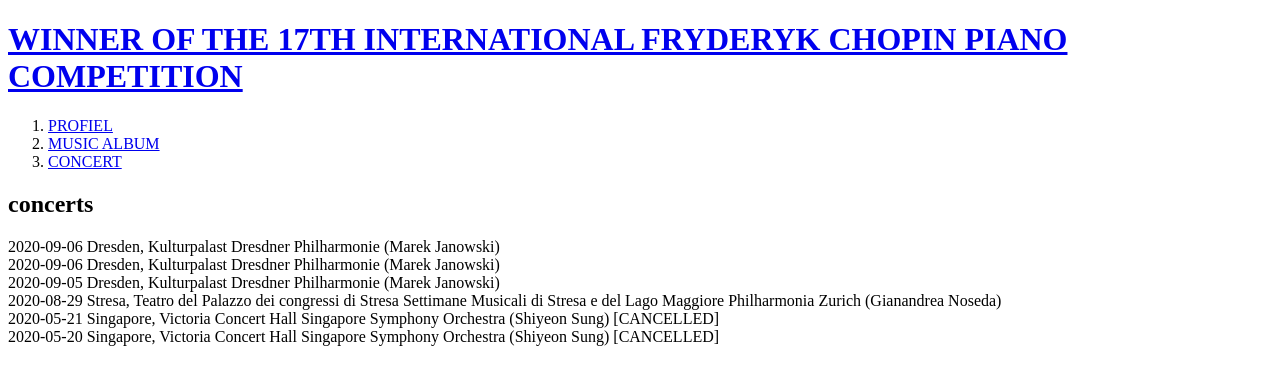
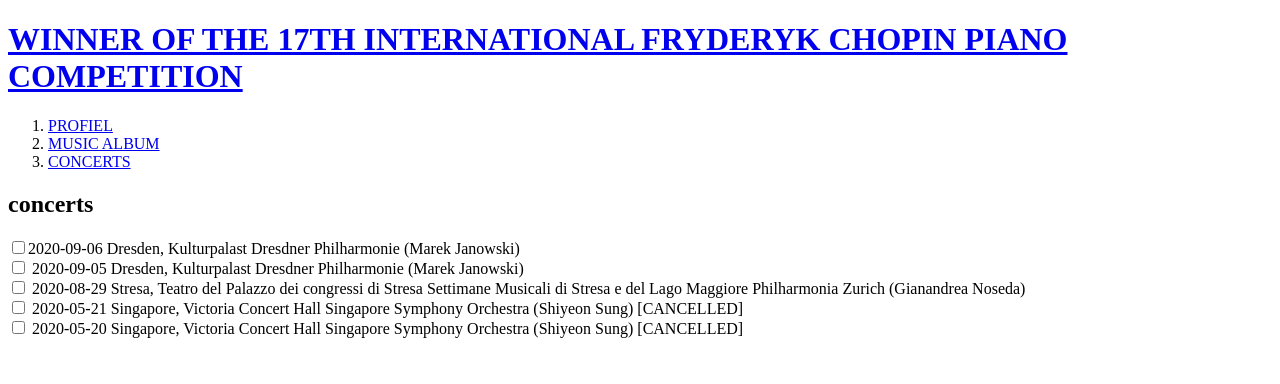
Before and after one commit to rightaway-j/for-the-first-time-creating, a plain HTML site: page 3.html in a window 1280 px wide. Drawn offline with Linux system fonts and the light colour scheme.

Commit message:
version2

```diff
--- a/3.html
+++ b/3.html
@@ -1,7 +1,7 @@
 <!doctype html>
 <html>
 <head>
-<title>Every Thing Of Seong-Jin Cho-concerts</title>
+<title>EveryThing Of Seong-Jin Cho-concerts</title>
 <meta charset="utf-8">
 </head>
 
@@ -10,15 +10,15 @@
  <ol>
   <li><a href="1.html">PROFIEL</a></li>
   <li><a href="2.html">MUSIC ALBUM</a></li>
-  <li><a href="3.html">CONCERT</a></li>
+  <li><a href="3.html">CONCERTS</a></li>
 </ol>
  <h2>concerts </h2>
- <p>2020-09-06	Dresden, Kulturpalast	Dresdner Philharmonie (Marek Janowski)<br>
-2020-09-06	Dresden, Kulturpalast	Dresdner Philharmonie (Marek Janowski)<br>
-2020-09-05	Dresden, Kulturpalast	Dresdner Philharmonie (Marek Janowski)<br>
-2020-08-29	Stresa, Teatro del Palazzo dei congressi di Stresa Settimane Musicali di Stresa e del Lago Maggiore	Philharmonia Zurich (Gianandrea Noseda)<br>
-2020-05-21	Singapore, Victoria Concert Hall	Singapore Symphony Orchestra (Shiyeon Sung) [CANCELLED]<br>
-2020-05-20	Singapore, Victoria Concert Hall	Singapore Symphony Orchestra (Shiyeon Sung) [CANCELLED]<br>
+ <p>
+<input type="checkbox">2020-09-06	Dresden, Kulturpalast	Dresdner Philharmonie (Marek Janowski)<br>
+<input type="checkbox"> 2020-09-05	Dresden, Kulturpalast	Dresdner Philharmonie (Marek Janowski)<br>
+<input type="checkbox"> 2020-08-29	Stresa, Teatro del Palazzo dei congressi di Stresa Settimane Musicali di Stresa e del Lago Maggiore	Philharmonia Zurich (Gianandrea Noseda)<br>
+<input type="checkbox"> 2020-05-21	Singapore, Victoria Concert Hall	Singapore Symphony Orchestra (Shiyeon Sung) [CANCELLED]<br>
+<input type="checkbox"> 2020-05-20	Singapore, Victoria Concert Hall	Singapore Symphony Orchestra (Shiyeon Sung) [CANCELLED]<br>
  </p>
 </body>
  </html>
```
Also changed, not shown: 1.html (+5 -4 lines), 2.html (+14 -8 lines), index.html (+1 -1 lines).
